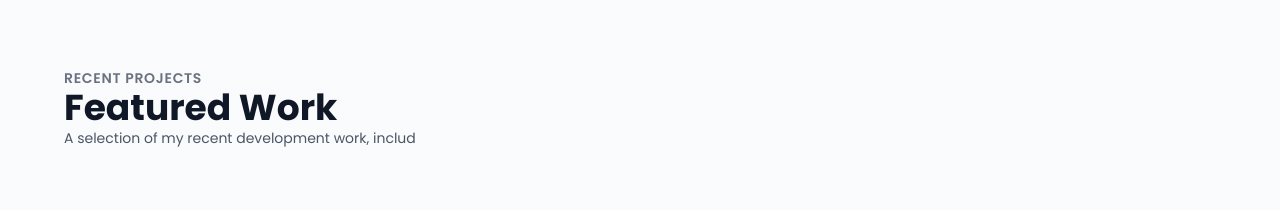
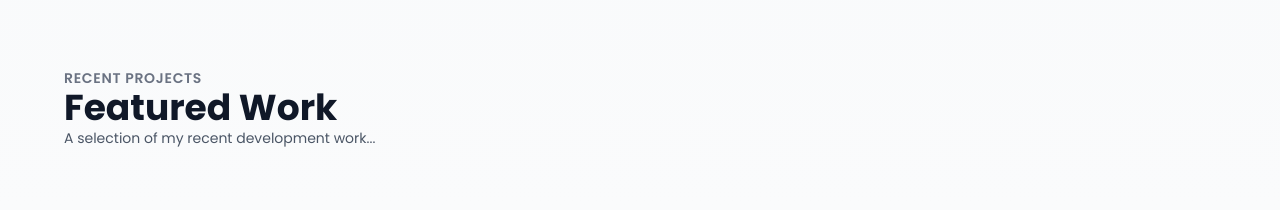
Before and after one commit to gthilakshana/thilakshana, a React (Vite) app: page /#/ in a window 1280 px wide. Shown: the part 2880-3090 px from the top of the page. Built offline with nearby package versions, Linux system fonts and the light colour scheme.

Commit message:
project file update

```diff
--- a/src/components/projects.jsx
+++ b/src/components/projects.jsx
@@ -11,7 +11,7 @@ export default function Projects() {
     const displayedProjects = showMore ? projects : projects.slice(0, initialCount);
 
     const text =
-        "A selection of my recent development work, including full-stack apps, UI/UX projects, and experimental builds.";
+        "A selection of my recent development work...";
 
     const [displayedText, setDisplayedText] = useState("");
     const [isDeleting, setIsDeleting] = useState(false);
```
